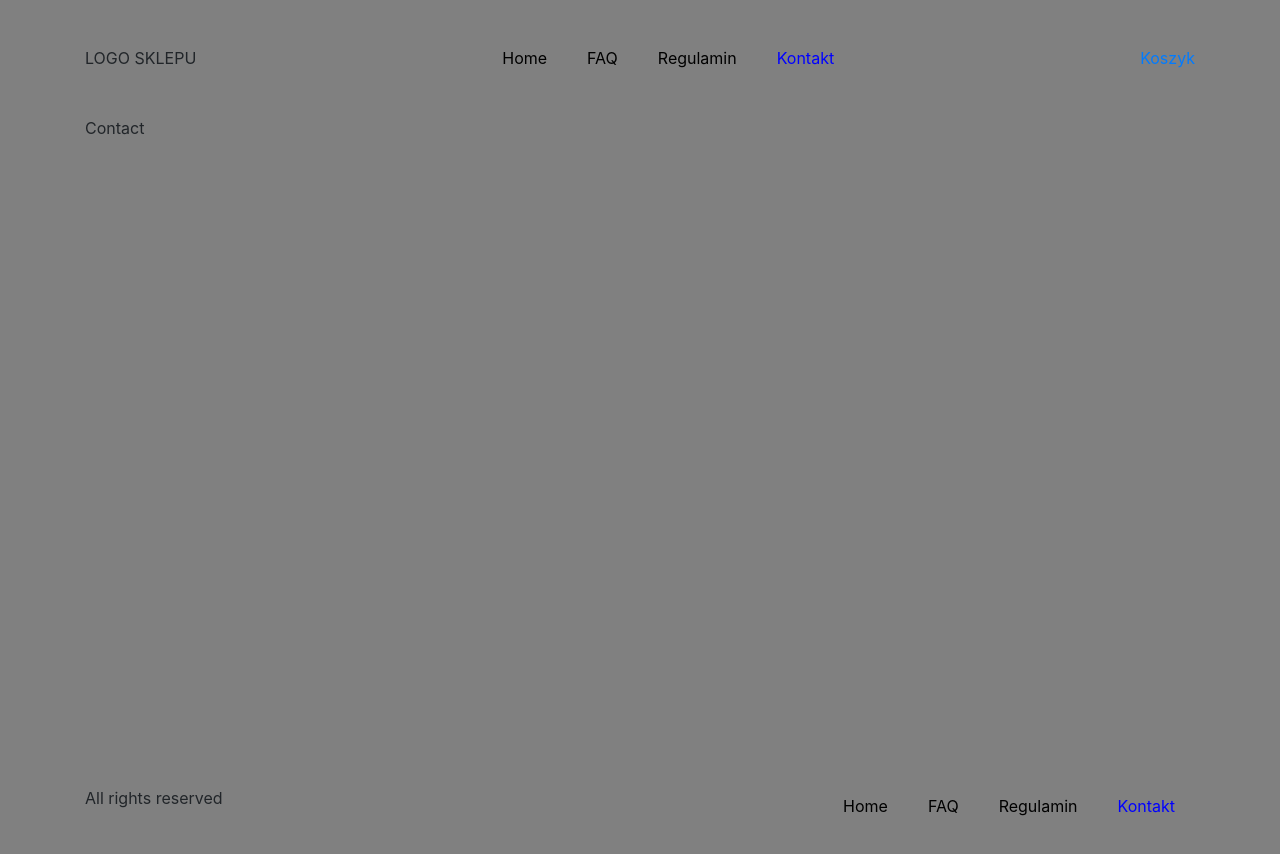
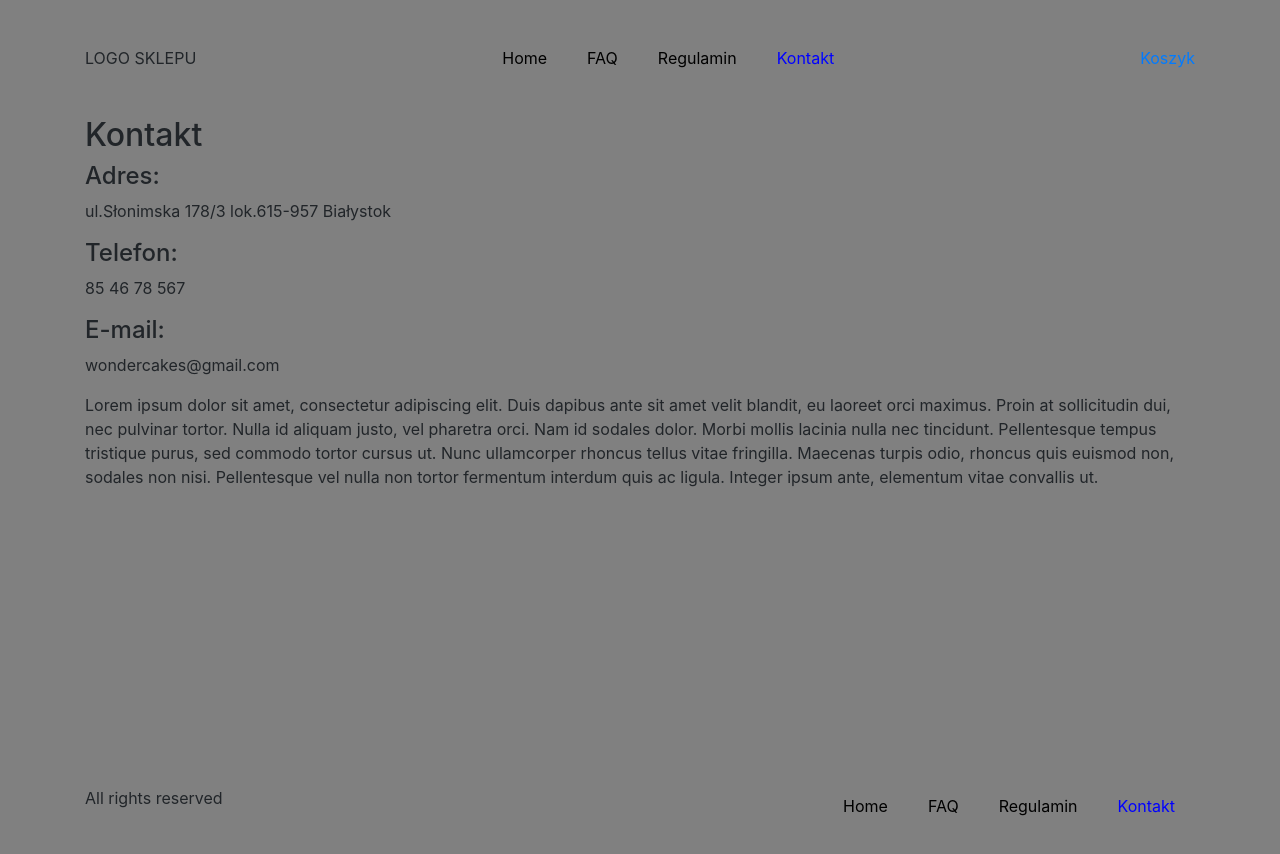
Before and after one commit to AnnaSzmyga/Online-Shop, a React (Create React App) app: page /contact in a window 1280 px wide. Built offline with nearby package versions, Linux system fonts and the light colour scheme.

Commit message:
Add content to Contact component

```diff
--- a/src/components/pages/Contact/Contact.js
+++ b/src/components/pages/Contact/Contact.js
@@ -1,8 +1,20 @@
 import React from 'react';
+
+import './Contact.css';
 
 const Contact = (props) => {
     return (
-        <div>Contact</div>
+        <div className="contact">
+            <h2 className="page-heading">Kontakt</h2>
+            <h4>Adres:</h4>
+            <p><span>ul.Słonimska 178/3 lok.6</span><span>15-957 Białystok</span></p>
+            <h4>Telefon:</h4>
+            <p>85 46 78 567</p>
+            <h4>E-mail:</h4>
+            <p>wondercakes@gmail.com</p>
+            <p>Lorem ipsum dolor sit amet, consectetur adipiscing elit. Duis dapibus ante sit amet velit blandit, eu laoreet orci maximus. Proin at sollicitudin dui, nec pulvinar tortor. Nulla id aliquam justo, vel pharetra orci. Nam id sodales dolor. Morbi mollis lacinia nulla nec tincidunt. Pellentesque tempus tristique purus, sed commodo tortor cursus ut. Nunc ullamcorper rhoncus tellus vitae fringilla. Maecenas turpis odio, rhoncus quis euismod non, sodales non nisi. Pellentesque vel nulla non tortor fermentum interdum quis ac ligula. Integer ipsum ante, elementum vitae convallis ut.</p>
+
+        </div>
     )
 }
 
--- a/src/components/pages/FAQ/FAQ.js
+++ b/src/components/pages/FAQ/FAQ.js
@@ -5,7 +5,7 @@ import './FAQ.css';
 const FAQ = (props) => {
     return (
         <div className="faq">
-            <h2 className="page-heading">FAQ</h2>
+            <h2 className="page-heading">Najczęściej zadawane pytania</h2>
             <h3 className="faq__question">Jak złożyć zamówienie?</h3>
             <p className="faq__answer">Lorem ipsum dolor sit amet, consectetur adipiscing elit. Duis dapibus ante sit amet velit blandit, eu laoreet orci maximus. Proin at sollicitudin dui, nec pulvinar tortor. Nulla id aliquam justo, vel pharetra orci. Nam id sodales dolor. Morbi mollis lacinia nulla nec tincidunt. Pellentesque tempus tristique purus, sed commodo tortor cursus ut. Nunc ullamcorper rhoncus tellus vitae fringilla. Maecenas turpis odio, rhoncus quis euismod non, sodales non nisi. Pellentesque vel nulla non tortor fermentum interdum quis ac ligula. Integer ipsum ante, elementum vitae convallis ut, ullamcorper et nisl. Ut varius tempor orci non semper.</p>
             <h3 className="faq__question">Jak długo będę czekać na zamówiony tort?</h3>
--- a/src/components/pages/Regulations/Regulations.js
+++ b/src/components/pages/Regulations/Regulations.js
@@ -5,7 +5,7 @@ import './Regulations.css';
 const Regulations = (props) => {
     return (
         <div className="regulations">
-            <h2 className="page-heading">Regulations</h2>
+            <h2 className="page-heading">Regulamin sklepu</h2>
             <ol className="regulations__list">
                 <li className="regulations__item">
                     <h4 className="regulations__heading">Duis dapibus ante.</h4>
```
